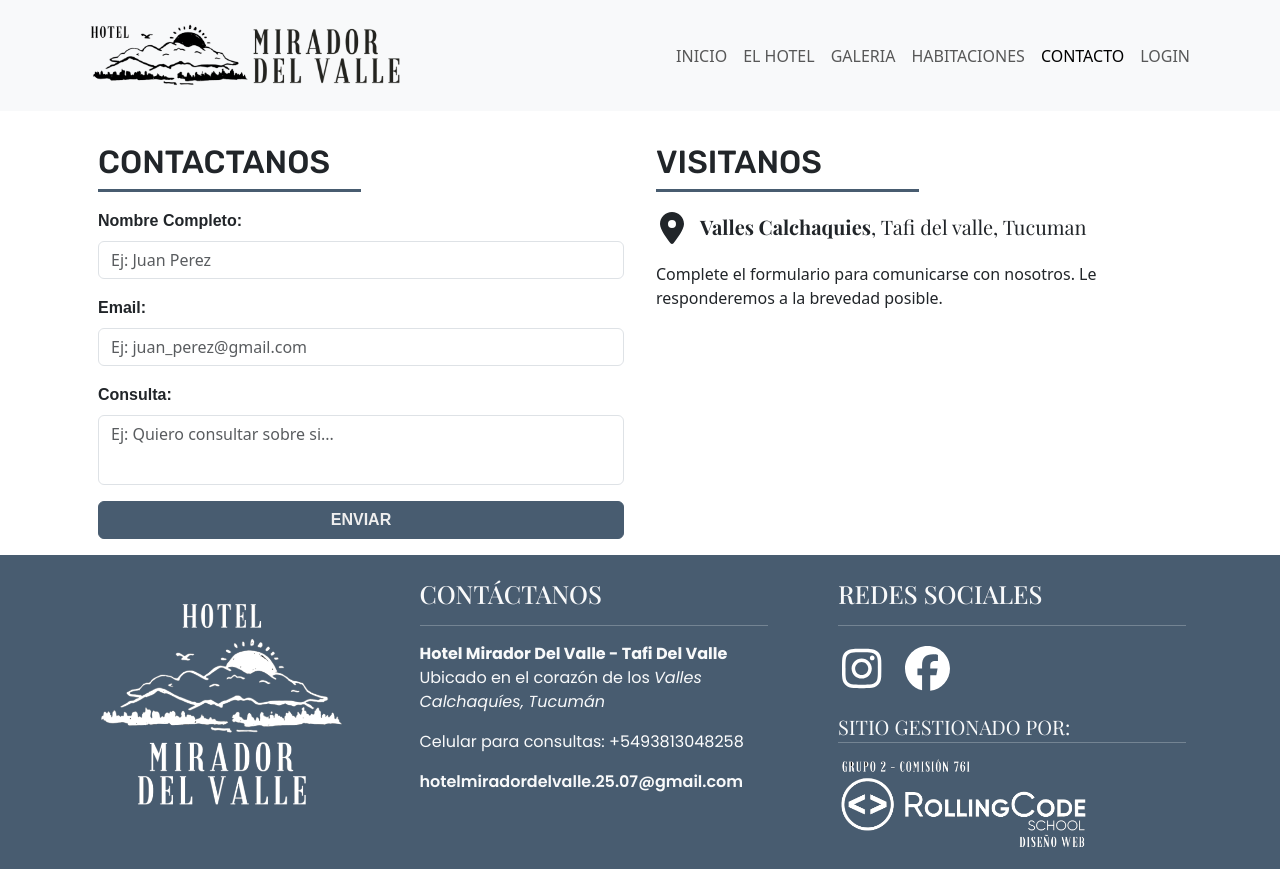
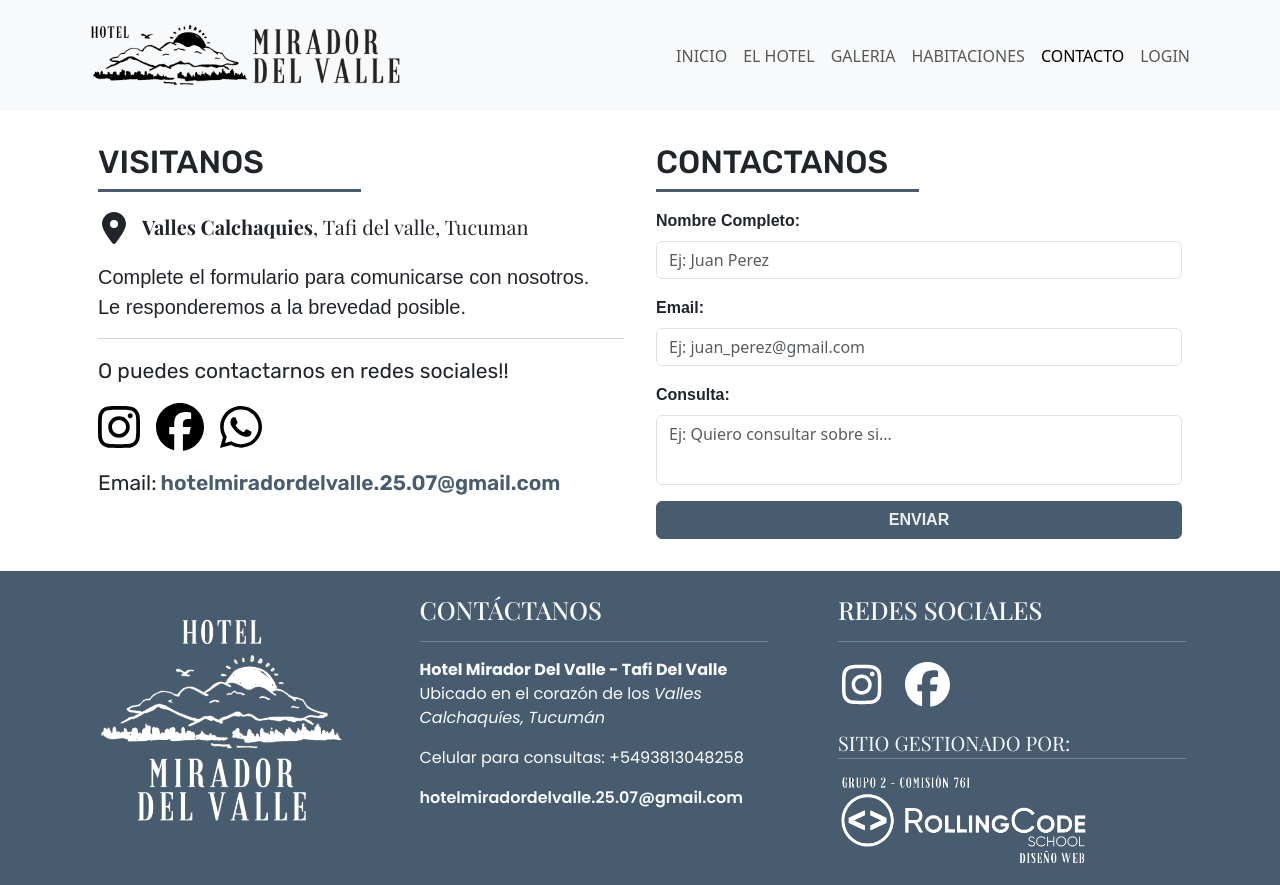
Before and after one commit to lucasecapdevila/hotel-mirador-del-valle, a React (Vite) app: page /contacto in a window 1280 px wide. Built offline with nearby package versions, Linux system fonts and the light colour scheme; no server answers; a web font is replaced by a local one.

Commit message:
agregue informacion e iconos a la pagina de contacto

```diff
--- a/src/App.css
+++ b/src/App.css
@@ -365,6 +365,12 @@ form .btnCrearHabitacion:hover{
   resize: none;
   height: 70px;
 }
+.textFormContacto{
+ font-size: 20px;
+}
+.textFormContacto2{
+ font-size: 21px;
+}
 @media only screen and (max-width: 767px) {
   .tituloPrincipal h1 {
     font-size: 35px;
@@ -409,6 +415,9 @@ form .btnCrearHabitacion:hover{
   }
   .carruselIMG{
     display: flex;
+    flex-direction: column;
+  }
+  .contactoPagina{
     flex-direction: column;
   }
 }
--- a/src/components/pages/Contacto.jsx
+++ b/src/components/pages/Contacto.jsx
@@ -2,6 +2,11 @@ import { Container, Form, Button } from "react-bootstrap";
 import { useForm } from "react-hook-form";
 import { FontAwesomeIcon } from "@fortawesome/react-fontawesome";
 import { faLocationDot } from "@fortawesome/free-solid-svg-icons";
+import {
+  faFacebook,
+  faInstagram,
+  faWhatsapp,
+} from "@fortawesome/free-brands-svg-icons";
 
 const Contacto = () => {
   const contactoValidacion = (mensajeEnviado) => {
@@ -17,8 +22,68 @@ const Contacto = () => {
   return (
     <>
       <Container className="mainPage">
-        <section className="d-flex mt-3">
-          <article className="col-lg-6 p-3">
+        <section className="d-flex mt-3 contactoPagina">
+
+          <article className="col-sm-12 col-lg-6 p-lg-3">
+            <h2 className="titulos">VISITANOS</h2>
+            <hr className="mt-0 w-50 border-3 azul solid opacity-100" />
+            <article className="d-flex p-1">
+              <FontAwesomeIcon icon={faLocationDot} className="fa-2x" />
+              <p className="footerTitulo2 ms-3">
+                <b>Valles Calchaquies</b>, Tafi del valle, Tucuman
+              </p>
+            </article>
+            <p className="textos textFormContacto">
+              Complete el formulario para comunicarse con nosotros.
+              <br />
+              Le responderemos a la brevedad posible.
+            </p>
+            <hr className="mt-0 border-1 azul solid opacity-90" />
+            <article>
+              <p className="titulos textFormContacto2">
+                O puedes contactarnos en redes sociales!!
+              </p>
+              <a
+            href="https://www.instagram.com/hotelmiradordelvalle/"
+            target="_blank"
+            className="text-black"
+          >
+            <FontAwesomeIcon
+              icon={faInstagram}
+              className="fa-3x"
+            />
+          </a>
+          <a
+            href="https://www.facebook.com/profile.php?id=61558151730710&mibextid=kFxxJD"
+            target="_blank"
+          >
+            <FontAwesomeIcon
+              icon={faFacebook}
+              className="fa-3x ms-3 text-black"
+            />
+          </a>
+          <a
+            href="https://wa.me/543813048258?text=%C2%A1Hola,%20amigos%20de%20Hotel%20Mirador%20del%20Valle!%0ANecesito%20asesoramiento.%20"
+            target="_blank"
+          >
+            <FontAwesomeIcon
+              icon={faWhatsapp}
+              className="fa-3x ms-3 text-black"
+            />
+          </a>
+              <p className="titulos textFormContacto2 mt-3"> Email:
+              <a
+              href="mailto:hotelmiradordelvalle.25.07@gmail.com"
+              title="Correo Electronico"
+              className="azul link-underline link-underline-opacity-0 fw-semibold gmailText ms-1"
+            >
+              hotelmiradordelvalle.25.07@gmail.com
+            </a>
+              </p>
+            </article>
+          </article>
+
+          <article className="col-sm-12 col-lg-6 p-lg-3">
             <h2 className="titulos">CONTACTANOS</h2>
             <hr className="mt-0 w-50 border-3 azul solid opacity-100" />
 
@@ -37,12 +102,12 @@ const Contacto = () => {
                     minLength: {
                       value: 4,
                       message:
-                        "Debe ingresar como mínimo 4 carácteres para un nombre de usuario.",
+                        "Debe ingresar como mínimo 4 carácteres para su nombre completo.",
                     },
                     maxLength: {
                       value: 60,
                       message:
-                        "Puede ingresar como máximo 60 carácteres para un nombre de usuario.",
+                        "Puede ingresar como máximo 60 carácteres para su nombre completo.",
                     },
                   })}
                 />
@@ -94,8 +159,8 @@ const Contacto = () => {
                       message: "La consulta debe tener mas de 5 caracteres.",
                     },
                     maxLength: {
-                      value: 300,
-                      message: "La consulta puede tener hasta 300 caracteres.",
+                      value: 400,
+                      message: "La consulta puede tener hasta 400 caracteres.",
                     },
                   })}
                 />
@@ -104,26 +169,12 @@ const Contacto = () => {
                 </Form.Text>
               </Form.Group>
 
-              <Button className="btnLogin w-100 fw-bold textos" type="submit">
+              <Button className="btnLogin w-100 fw-bold textos mb-3" type="submit">
                 ENVIAR
               </Button>
             </Form>
           </article>
 
-          <article className="col-lg-6 p-3">
-            <h2 className="titulos">VISITANOS</h2>
-            <hr className="mt-0 w-50 border-3 azul solid opacity-100" />
-            <article className="d-flex p-1">
-              <FontAwesomeIcon icon={faLocationDot} className="fa-2x" />
-              <p className="footerTitulo2 ms-3">
-                <b>Valles Calchaquies</b>, Tafi del valle, Tucuman
-              </p>
-            </article>
-            <p>
-              Complete el formulario para comunicarse con nosotros. Le
-              responderemos a la brevedad posible.
-            </p>
-          </article>
         </section>
       </Container>
     </>
```
